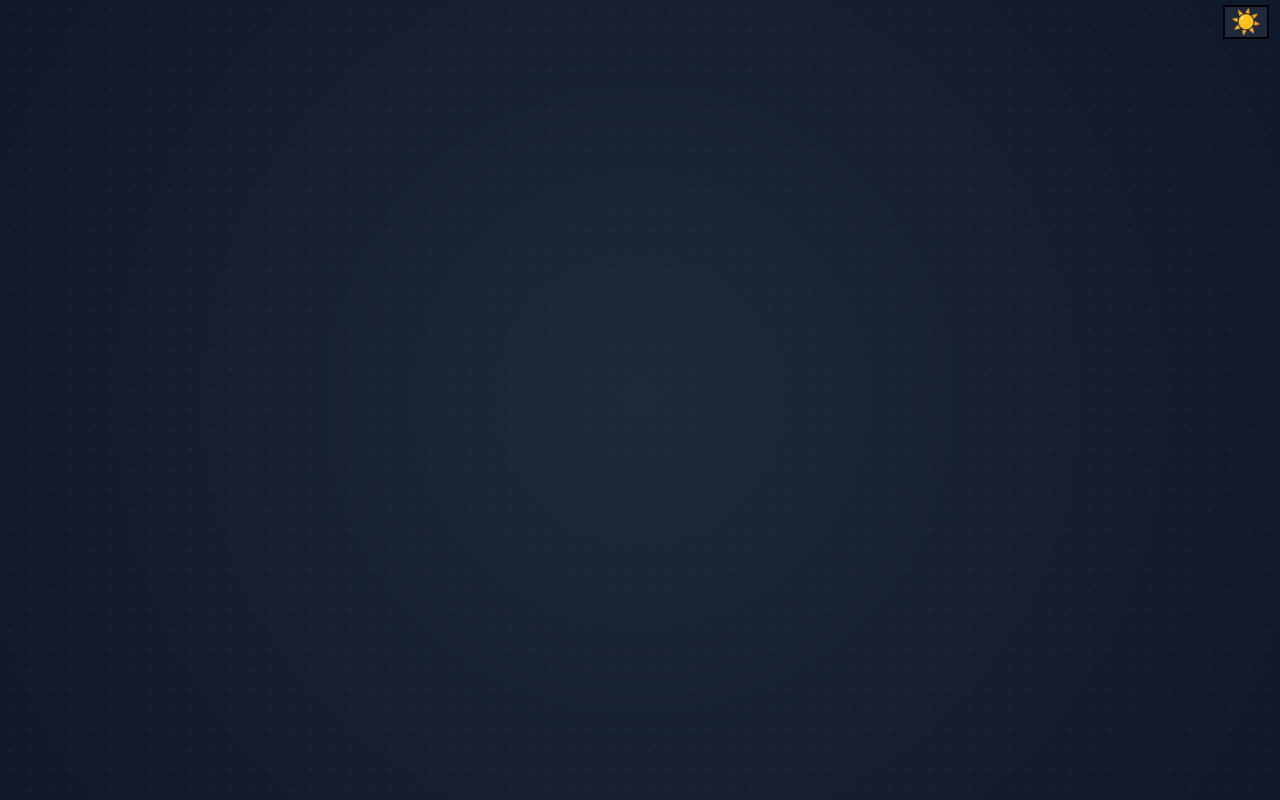
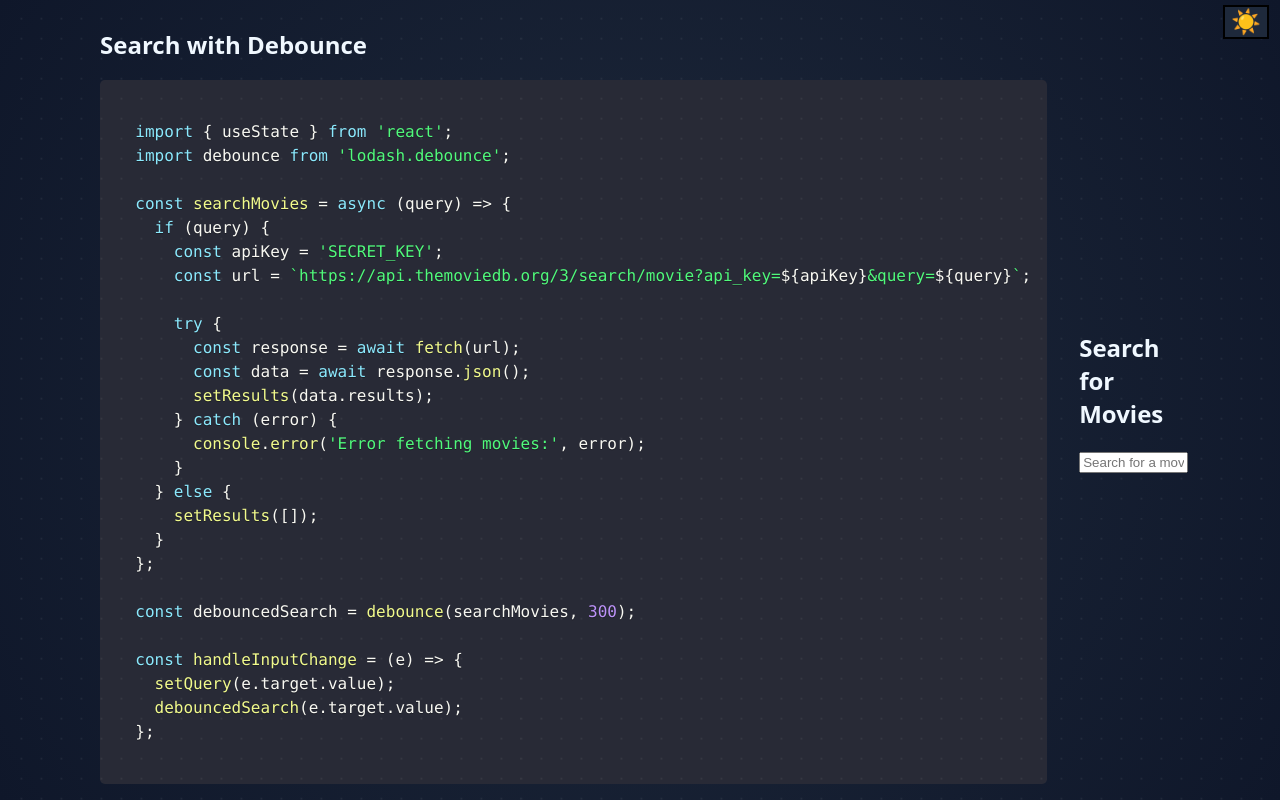
Before and after one commit to Paulinojr/slideshow-challenge, a React (Vite) app: page /slide5 in a window 1280 px wide. Before the commit this address had no page. Built offline with nearby package versions, Linux system fonts and the light colour scheme.

Commit message:
feat: finish slide 5

```diff
--- a/package.json
+++ b/package.json
@@ -13,6 +13,7 @@
     "@tailwindcss/vite": "^4.0.14",
     "cors": "^2.8.5",
     "express": "^4.21.2",
+    "lodash.debounce": "^4.0.8",
     "node-fetch": "^3.3.2",
     "react": "^19.0.0",
     "react-dom": "^19.0.0",
--- a/src/App.jsx
+++ b/src/App.jsx
@@ -10,6 +10,7 @@ import Slide1 from "./slides/Slide1";
 import Slide2 from "./slides/Slide2";
 import Slide3 from "./slides/Slide3";
 import Slide4 from "./slides/Slide4";
+import Slide5 from "./slides/Slide5";
 import ArrowNavigation from "./components/ArrowNavigation";
 
 function AppContent() {
@@ -53,6 +54,10 @@ function AppContent() {
         <Routes>
           <Route path="/slide4" element={<Slide4 theme={theme} />} />
         </Routes>
+
+        <Routes>
+          <Route path="/slide5" element={<Slide5 theme={theme} />} />
+        </Routes>
       </div>
     </div>
   );
--- a/src/components/ArrowNavigation.jsx
+++ b/src/components/ArrowNavigation.jsx
@@ -3,7 +3,7 @@ import { useNavigate } from "react-router-dom";
 export default function ArrowNavigation({ theme }) {
   const navigate = useNavigate();
 
-  const slideRoutes = ["/slide1", "/slide2", "/slide3", "/slide4"];
+  const slideRoutes = ["/slide1", "/slide2", "/slide3", "/slide4", "/slide5"];
 
   const navigateToSlide = (direction) => {
     const currentPath = window.location.pathname;
--- a/src/slides/Slide4.jsx
+++ b/src/slides/Slide4.jsx
@@ -67,7 +67,7 @@ export default function Slide2({ theme }) {
             theme === "dark" ? "text-black" : "text-white"
           }`}
         >
-          Live Weather Updates
+          Server-sent events implementation
         </h2>
         <div className="mt-6">
           <SyntaxHighlighter language="javascript" style={dracula}>
--- /dev/null
+++ b/src/slides/Slide5.jsx
@@ -0,0 +1,125 @@
+import { useState } from 'react';
+import { Prism as SyntaxHighlighter } from 'react-syntax-highlighter';
+import { dracula } from 'react-syntax-highlighter/dist/esm/styles/prism';
+import debounce from "lodash.debounce";
+
+
+export default function Slide2({ theme }) {
+
+  const [query, setQuery] = useState("");
+  const [results, setResults] = useState([]);
+
+ const searchMovies = async (query) => {
+   if (query) {
+     const apiKey = "8e34afcc8de6202d612b97d917d140cd"; // Replace with your TMDB API key
+     const url = `https://api.themoviedb.org/3/search/movie?api_key=${apiKey}&query=${query}`;
+
+     try {
+       const response = await fetch(url);
+       const data = await response.json();
+       setResults(data.results);
+     } catch (error) {
+       console.error("Error fetching movies:", error);
+     }
+   } else {
+     setResults([]);
+   }
+ };
+  const debouncedSearch = debounce(searchMovies, 300);
+
+  const handleInputChange = (e) => {
+    setQuery(e.target.value);
+    debouncedSearch(e.target.value);
+  };
+
+  const codeSnippet = `
+  import { useState } from 'react';
+  import debounce from 'lodash.debounce';
+
+  const searchMovies = async (query) => {
+    if (query) {
+      const apiKey = 'SECRET_KEY';
+      const url = \`https://api.themoviedb.org/3/search/movie?api_key=\${apiKey}&query=\${query}\`;
+
+      try {
+        const response = await fetch(url);
+        const data = await response.json();
+        setResults(data.results);
+      } catch (error) {
+        console.error('Error fetching movies:', error);
+      }
+    } else {
+      setResults([]);
+    }
+  };
+
+  const debouncedSearch = debounce(searchMovies, 300);
+
+  const handleInputChange = (e) => {
+    setQuery(e.target.value);
+    debouncedSearch(e.target.value);
+  };
+  `;
+  return (
+    <div
+      className={`flex h-screen w-screen items-center justify-center p-[100px] ${
+        theme === "dark" ? "bg-white/90" : "bg-black/90"
+      } p-8 rounded-lg shadow-lg`}
+    >
+      <div className="flex-1 items-center justify-center pr-[8px]">
+        <h2
+          className={`text-3xl font-bold ${
+            theme === "dark" ? "text-black" : "text-white"
+          }`}
+        >
+          Search with Debounce
+        </h2>
+        <div className="mt-6">
+          <SyntaxHighlighter language="javascript" style={dracula}>
+            {codeSnippet}
+          </SyntaxHighlighter>
+        </div>
+      </div>
+
+      <div className="relative mx-[8px]">
+        <div
+          className={`absolute inset-y-0 w-[1px] bg-gradient-to-b ${
+            theme === "dark"
+              ? "from-transparent via-gray-300 to-transparent"
+              : "from-transparent via-gray-500 to-transparent"
+          }`}
+        ></div>
+      </div>
+
+      <div className="flex-1 z-10 items-center justify-center pl-[8px]">
+        <h2
+          className={`text-3xl font-bold ${
+            theme === "dark" ? "text-black" : "text-white"
+          }`}
+        >
+          Search for Movies
+        </h2>
+        <input
+          type="text"
+          value={query}
+          onChange={handleInputChange}
+          placeholder="Search for a movie..."
+          className={`mt-6 z-10 p-2 rounded-lg w-full ${
+            theme === "dark"
+              ? "bg-gray-200 text-black"
+              : "bg-gray-700 text-white"
+          }`}
+        />
+        <ul
+          className={`mt-6 ${theme === "dark" ? "text-black" : "text-white"}`}
+        >
+          {results.map((movie) => (
+            <li key={movie.id} className="mb-4">
+              {movie.title}
+            </li>
+          ))}
+        </ul>
+      </div>
+    </div>
+  );
+}
```
Also changed, not shown: 1 other file (tests, documents, lock files or other folders).
